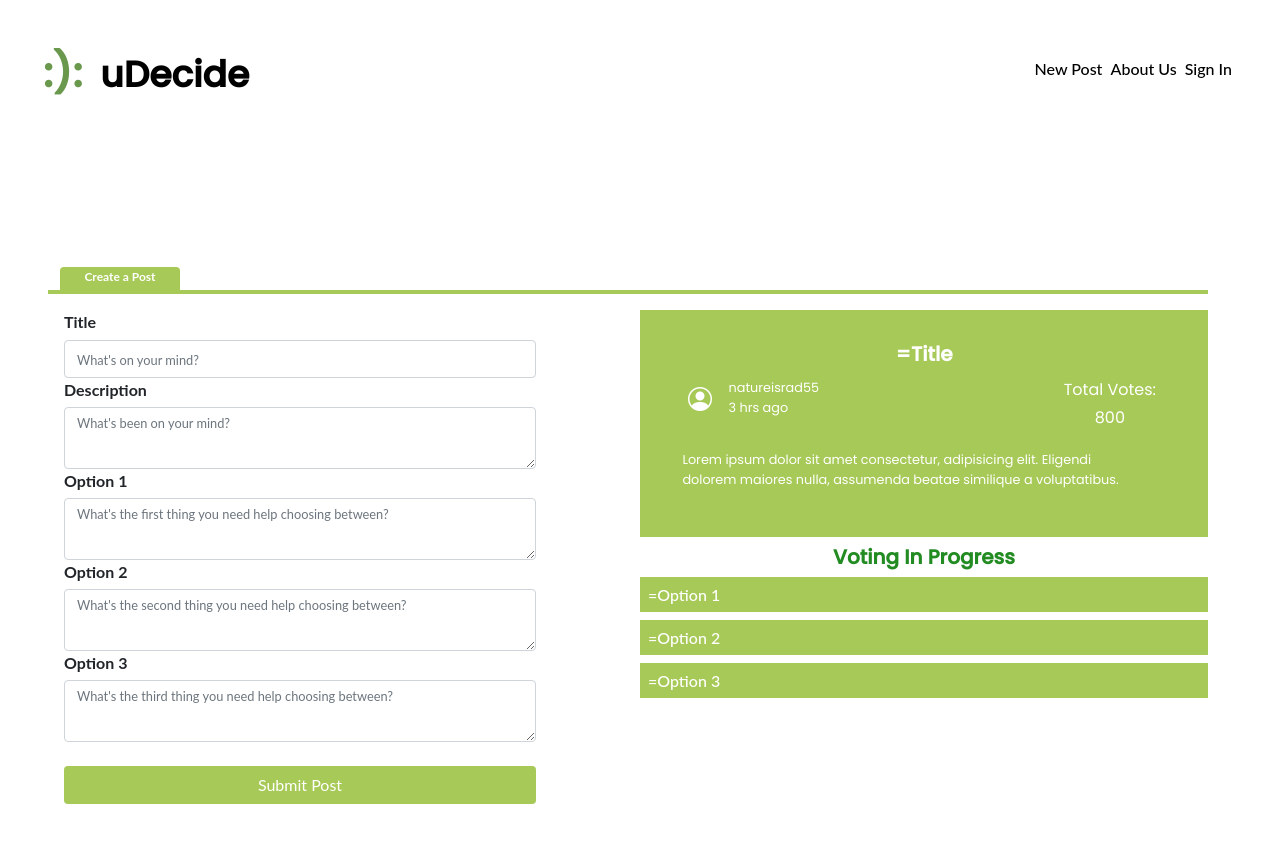
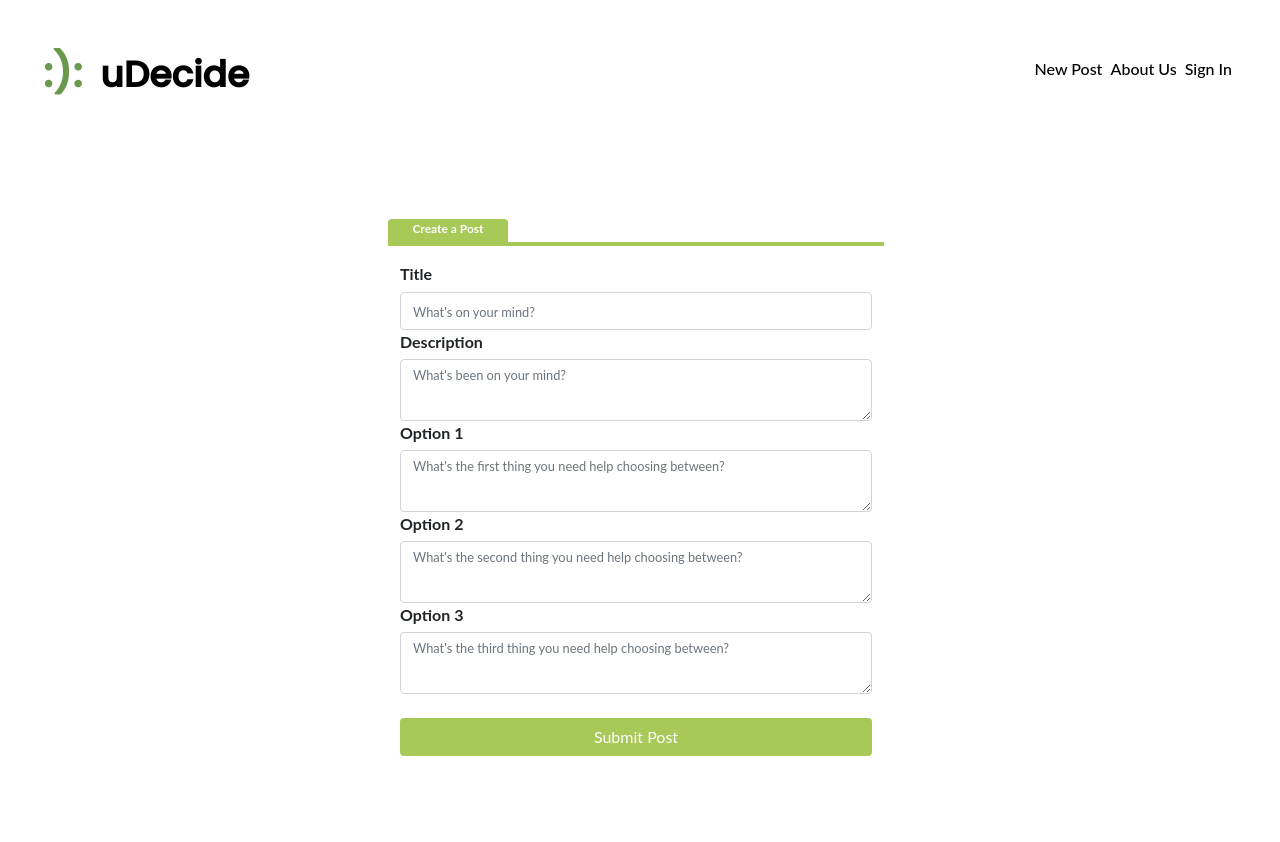
Before and after one commit to haokliao/uDecide, a React (Create React App) app in the folder client/: page /posts/new in a window 1280 px wide. Shown: the top 842 px of the page. Built offline with nearby package versions, Linux system fonts and the light colour scheme; a web font is replaced by a local one.

Commit message:
Margin added to voting component, PostFormPage.js updated

```diff
--- a/client/src/components/Post.js
+++ b/client/src/components/Post.js
@@ -192,7 +192,7 @@
   }
 
   return (
-    <div className="col-10 col-md-8 col-lg-7">
+    <div className="col-10 col-md-8 col-lg-7 mt-4">
       {whichImage()}
       <article className="userVotingArea row g-0 font-weight-bold">
         <h5 className="titleArea text-center labelFontSize">
--- a/client/src/pages/PostFormPage.js
+++ b/client/src/pages/PostFormPage.js
@@ -164,14 +164,15 @@
               Save Post
             </button>
           </div> */}
-          <div className="row tabArea mb-3 mt-5">
+
+
+          <div className="row gx-2 d-flex justify-content-center flex-row">
+            {/*<!-- Left side Content Area -->*/}
+            <div className="col-sm-5 leftColumn">
+            <div className="row tabArea mb-3">
             {/*<!-- <h6 class="createPostTab"><span class="createPostTabTextStyling">Create a Post</span></h6> -->*/}
             <h5 className="badge createPostTab">Create a Post</h5>
           </div>
-
-          <div className="row gx-2 d-flex flex-row">
-            {/*<!-- Left side Content Area -->*/}
-            <div className="col-sm-5 leftColumn">
               <div method="get" id="postSubmission">
                 {/* <PostTitle /> */}
                 <div className="form-group">
@@ -254,9 +255,9 @@
                 </div>
               </div>
             </div>
-            {/*<!-- Right side content area -->*/}
+            {/*<!-- Right side content area -->
             <div className="col-sm-6 offset-1 rightColumn">
-              {/* <TitleDisplay /> */}
+              {/* <TitleDisplay />
               <article className="userVotingArea row g-0 font-weight-bold">
                 <h5 className="titleArea text-center labelFontSize">=Title</h5>
                 <div className="d-flex flex-row justify-content-between px-3">
@@ -289,7 +290,7 @@
                 </p>
               </article>
 
-              {/* <VotingProgressDisplay /> */}
+              {/* <VotingProgressDisplay />
               <div>
                 <article className="votingOptions row g-0">
                   <h5 className="votingInProgressComponent mt-2 text-center">
@@ -307,9 +308,9 @@
                 </article>
                 {/* <div className="contactUs d-flex justify-content-end align-items-end">
                   About &nbsp;&nbsp;Contact Us
-                </div> */}
+                </div>
               </div>
-            </div>
+            </div>*/}
           </div>
         </div>
       </div>
```
